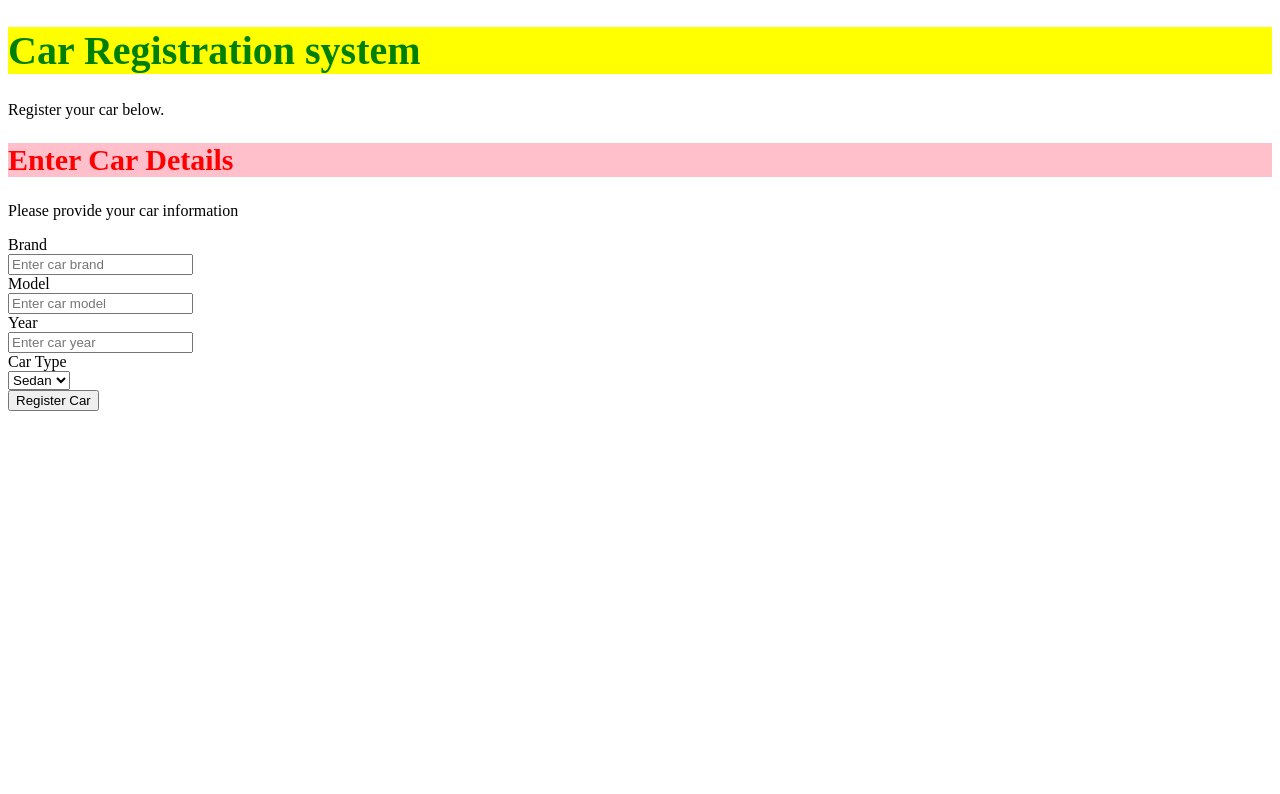
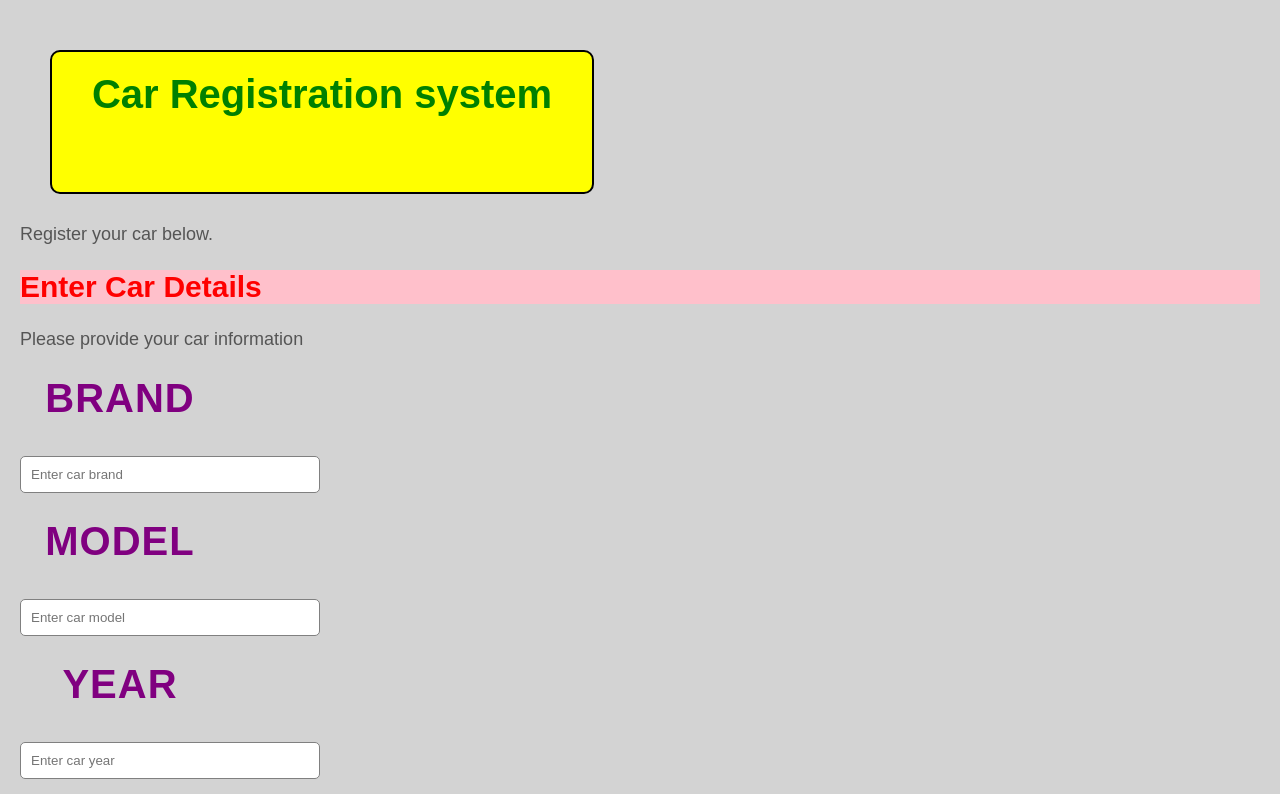
Before and after one commit to debbygabby65-sys/practice, a plain HTML site: page car_website/index.html in a window 1280 px wide. Shown: the top 794 px of the page. Drawn offline with Linux system fonts and the light colour scheme.

Commit message:
initial car_website

```diff
--- a/car_website/style.css
+++ b/car_website/style.css
@@ -8,4 +8,80 @@ h1 {
     color: green;
     font-size: 40px;
     background-color: yellow;
+    padding: 20px;
+    margin: 30px;
+    border: 2px solid black;
+    border-radius: 10px;
+    width: 500px;
+    height: 100px;
+    text-align: center;
+    font-family: Arial;
+    font-weight: bold;
 }
+
+input {
+    padding: 10px;
+    width: 300px;
+    border: 1px solid gray;
+    border-radius: 5px;
+    display: block;
+    box-sizing: border-box;
+}
+
+input:focus {
+    border-color: blue;
+}
+button {
+    background-color: green;
+    color: white;
+    padding: 10px;
+    font-size: 16px;
+    border-radius: 5px;
+    border: none;
+    cursor: pointer;
+    width: 150px;
+    margin-top: 15px;
+
+}
+
+button:hover {
+    background-color: darkgreen;
+}
+
+body {
+    background-color: lightgray;
+    font-family: Arial;
+    margin: 0;
+    padding: 20px;
+}
+
+select {
+    padding: 10px;
+    width: 300px;
+    border: 1px solid gray;
+    border-radius: 5px;
+}
+
+select:focus {
+    border-color: green;
+}
+
+label {
+   display: block;
+   font-size: 40px;
+   font-weight: bold;
+   color: purple;
+   margin-bottom: 10px;
+   font-family: Arial;
+   text-align: center;
+   width: 200px;
+   line-height: 1.5;
+   letter-spacing: 1px;
+   text-transform: uppercase;
+}
+
+p {
+    font-size: 18px;
+    color: #555;
+
+}
```
